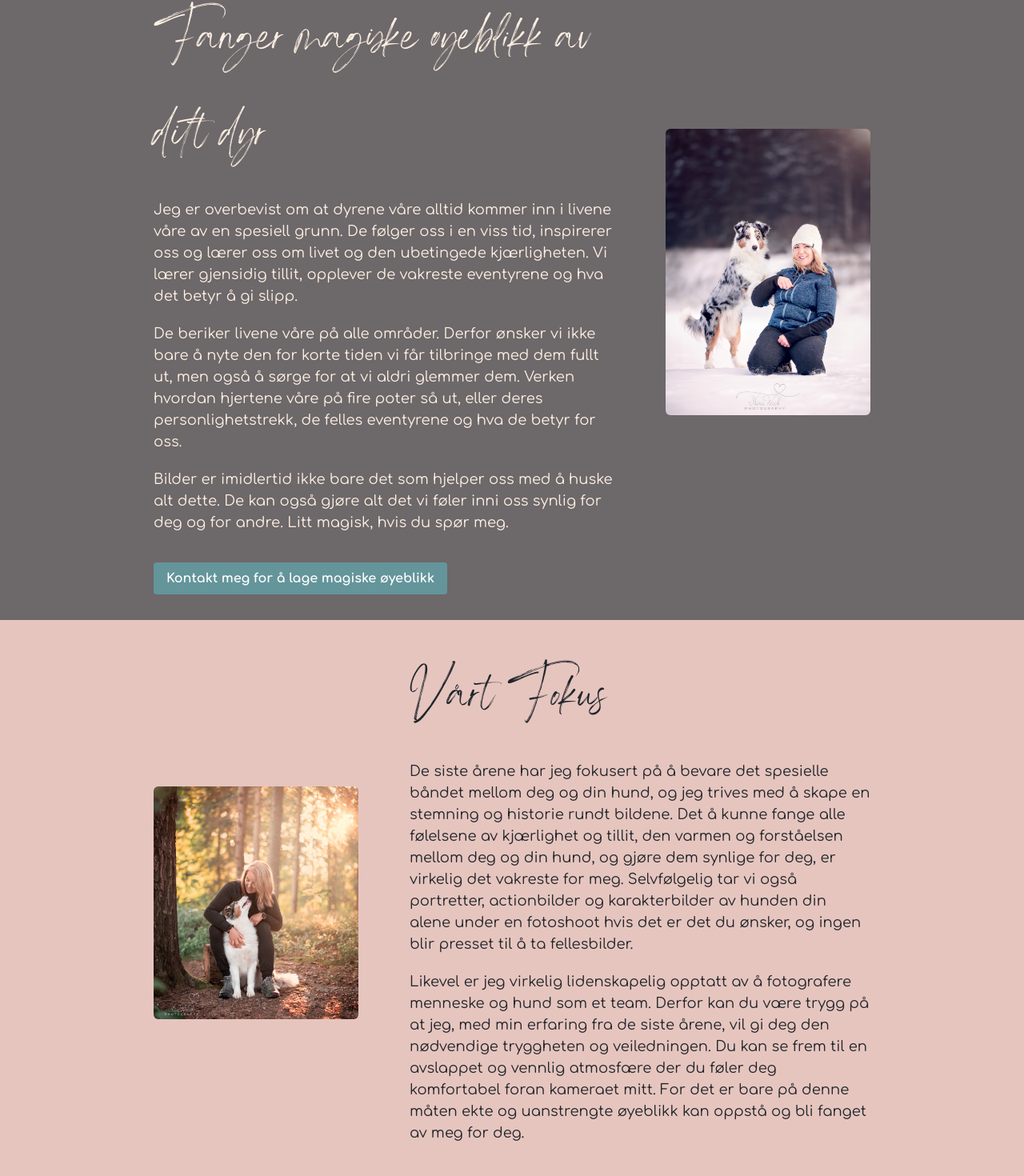
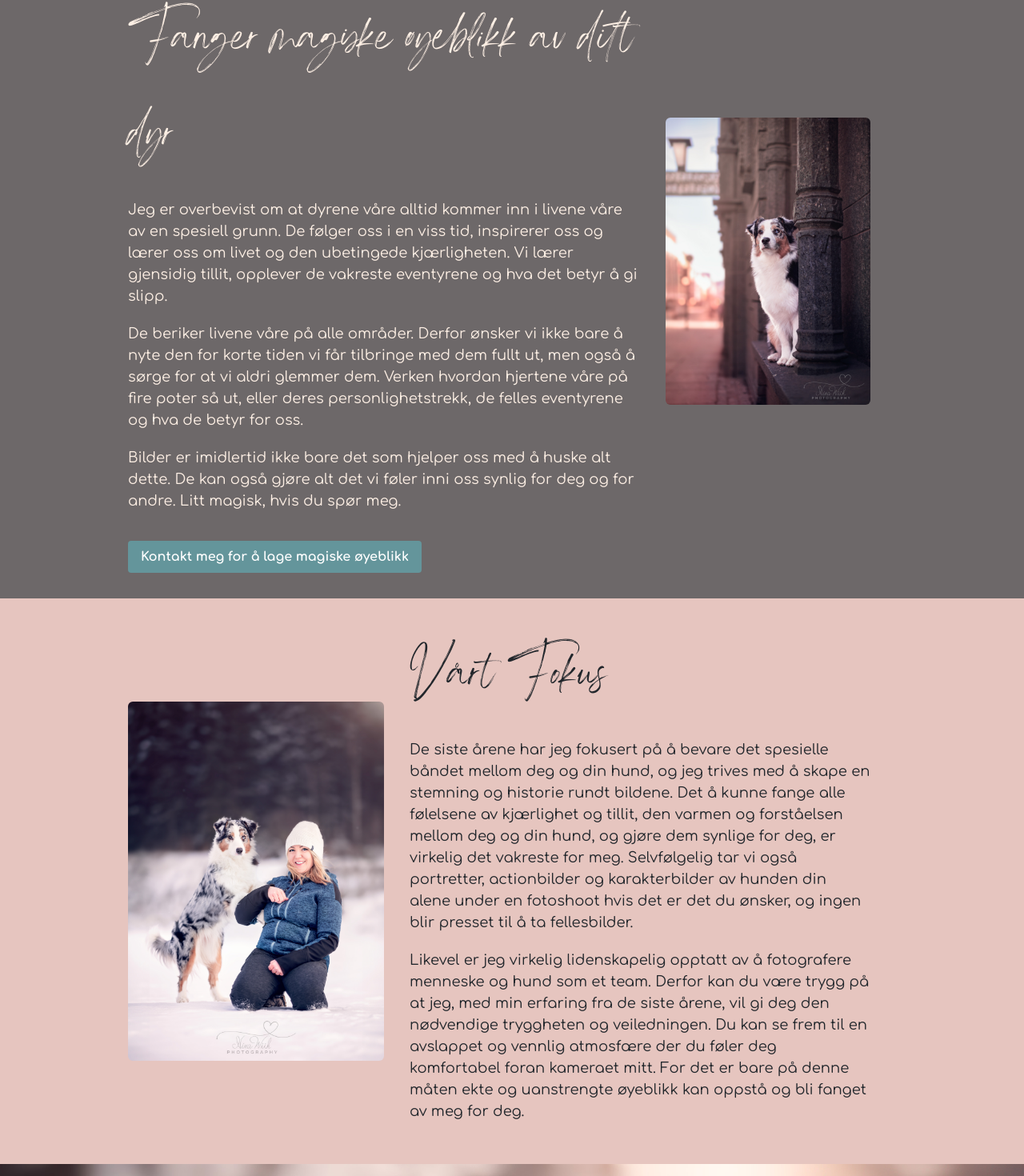
Before and after one commit to NinaWiik/ninawiik-portfolio-main, a React (Create React App) app: page / in a window 1280 px wide. Shown: the part 223-1693 px from the top of the page at 80% size. Built offline with nearby package versions, Linux system fonts and the light colour scheme.

Commit message:
Changes to homepage

```diff
--- a/src/pages/Home.js
+++ b/src/pages/Home.js
@@ -1,15 +1,24 @@
 import React from "react";
+import { Link } from "react-router-dom";
 import NinaPoppy from "../images/Eukanuba_Companion_Portrett-N+P-240209-140-Enhanced-NR-Edit.jpg-WEB.jpg";
 import NinaPoppy2 from "../images/ninapoppy1.jpg";
+import PoppyOslo from "../images/Oslo_Photoshoot-240306-203-Enhanced-NR-Edit.jpg-WEB.jpg";
 import Selvportrett from "../images/Selvportrett-hagen-Poppy231110-9-Enhanced-NR.psd-v1.jpg-web.jpg";
 import Brie from "../images/Brie_Photoshoot-long.jpg";
 
 export default function Home() {
+  const scrollToTop = () => {
+    window.scrollTo({
+      top: 0,
+      behavior: 'smooth'
+    });
+  };
+
   return (
     <body>
       <div className="bg-taupe px-4 lg:px-40 flex flex-wrap items-center justify-start">
         {/* Text column */}
-        <div className="w-full lg:w-2/3 p-8">
+        <div className="w-full lg:w-2/3 py-8">
           <h2 className="text-cream">Dyrefotograf i Vestfold</h2>
           <h3 className="mb-6 text-cream">Fanger magiske øyeblikk av ditt dyr</h3>
           <p>
@@ -23,19 +32,21 @@ export default function Home() {
           <p>
             Bilder er imidlertid ikke bare det som hjelper oss med å huske alt dette. De kan også gjøre alt det vi føler inni oss synlig for deg og for andre. Litt magisk, hvis du spør meg.
           </p>
-          <button className="bg-teal-light hover:bg-teal-dark text-white font-bold py-2 px-4 rounded mt-4">Kontakt meg for å lage magiske øyeblikk</button>
+          <Link to="/contact" onClick={scrollToTop}>
+            <button className="bg-teal-light hover:bg-teal-dark text-white font-bold py-2 px-4 rounded mt-4">Kontakt meg for å lage magiske øyeblikk</button>
+          </Link>
         </div>
 
         {/* Image column */}
         <div className="w-full lg:w-1/3 p-8">
-          <img src={NinaPoppy} alt="Bilde" className="rounded-md" />
+          <img src={PoppyOslo} alt="Bilde" className="rounded-md" />
         </div>
       </div>
 
       <div className=" bg-blush px-4 lg:px-40 flex flex-wrap items-center justify-start">
         {/* Image column */}
-        <div className="w-full lg:w-1/3 p-8">
-          <img src={NinaPoppy2} alt="Bilde" className="rounded-md" />
+        <div className="w-full lg:w-1/3 py-8">
+          <img src={NinaPoppy} alt="Bilde" className="rounded-md" />
         </div>
         {/* Text column */}
         <div className="w-full lg:w-2/3 p-8">
@@ -56,23 +67,25 @@ export default function Home() {
 
       <div className="bg-taupe px-4 lg:px-40 flex flex-wrap items-center justify-start">
         {/* Text column */}
-        <div className="w-full lg:w-2/3 p-8">
+        <div className="w-full lg:w-2/3 py-8">
           <h2 className="text-cream">Hvem er jeg?</h2>
           <h3 className="mb-6 text-cream">Mitt navn er Nina Wiik!</h3>
           <p>
             Crazy dog mom, tech nerd, fotoentuist og alltid på jakt etter det perfekte øyeblikket, fantastiske plasser og evig søken etter ny kunnskap! Du finner meg somregel med en aussie
-            ved min side, og gjerne et kamera i hånden!
+            ved min side, og gjerne et kamera i hånden! Vi holder til i Andebu, Sandefjord. Men kjører både til Tønsberg, Horten, Holmestrand og Larvik for å ha photoshoots.
           </p>
           <p>
             Jeg har alltid vært interessert i fotografering og jeg fikk mitt første kamera når jeg var 14 år. Og siden da har jeg løpt rundt å tatt bilder av alt og alle. På den tiden
             drev jeg aktivt med hest og konkurranseridning, så det var mye hest og hestekonkurranser som ble knipset igjennom kameraet, i tillegg til min første hund Chana, som var en nydelig
-            golden retriever tispe vi hadde på den tiden.
+            golden retriever tispe vi hadde på den tiden. Nå er det mest hundefotografering som er i fokus, men jeg tar gjerne bilder av andre dyr også!
           </p>
           <p>
             Jeg har alltid vært på leting etter de perfekte plassene å ta bilder, slik at man lage noe magisk utav det. Jeg leter etter små og vakre øyeblikk som jeg har lyst å vise deg gjennom
             bildene mine, og jeg elsker hvordan man kan leke med lyset for å oppnå akuratt dette.
           </p>
-          <button className="bg-teal-light hover:bg-teal-dark text-white font-bold py-2 px-4 rounded mt-4">Bli bedre kjent med meg</button>
+          <Link to="/about" onClick={scrollToTop}>
+            <button className="bg-teal-light hover:bg-teal-dark text-white font-bold py-2 px-4 rounded mt-4">Bli bedre kjent med meg</button>
+          </Link>
         </div>
 
         {/* Image column */}
```
